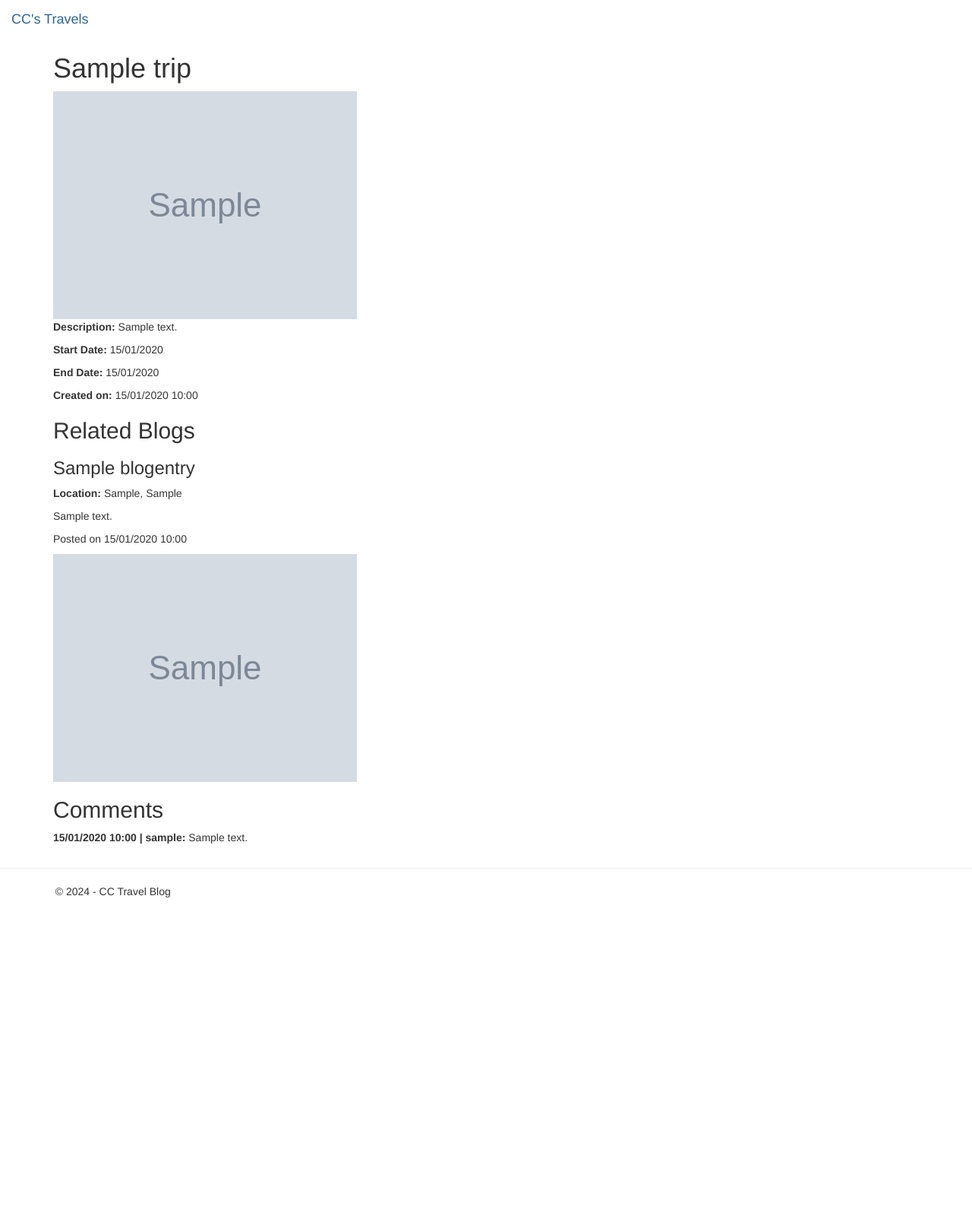
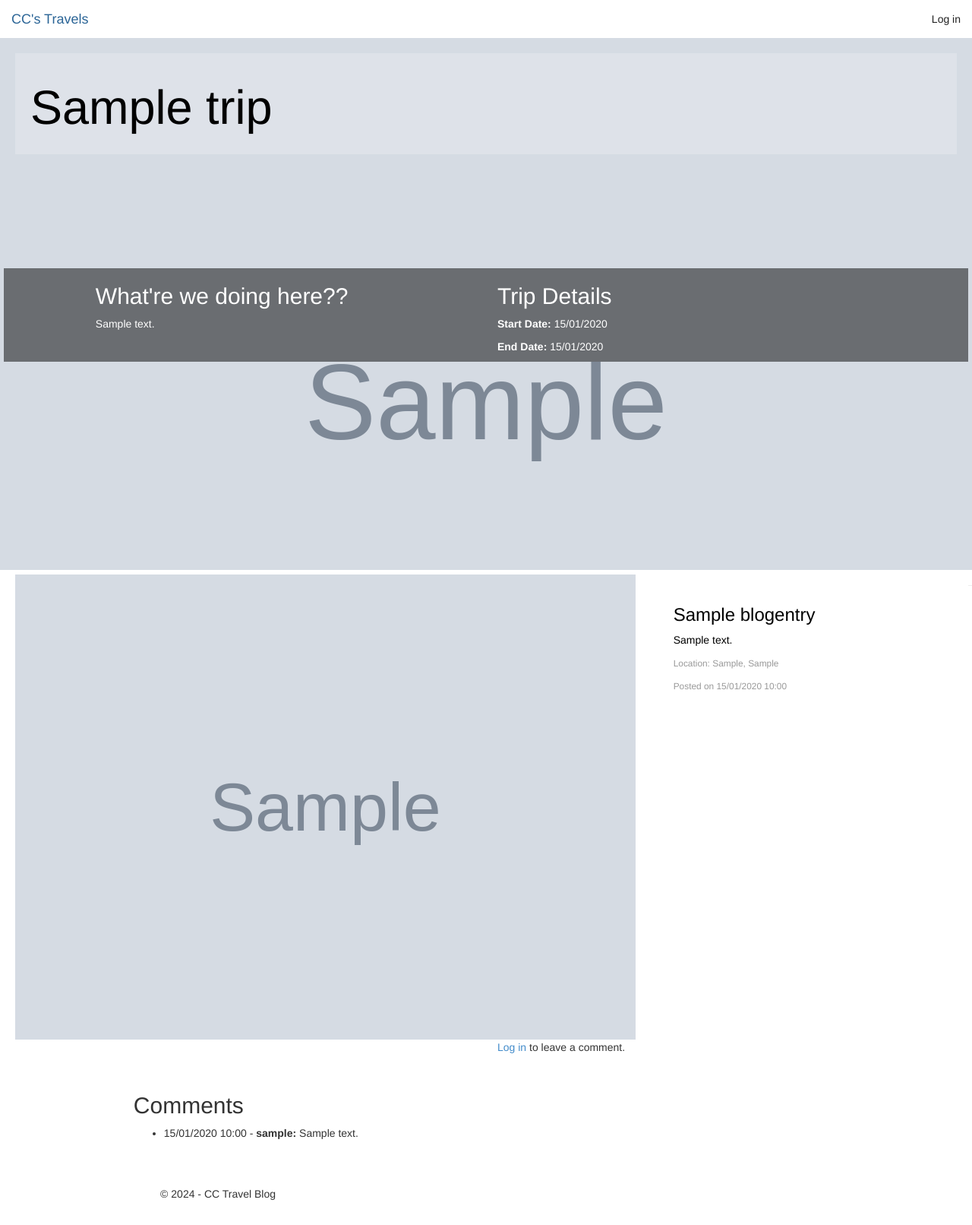
Before and after one commit to c-canty/travelBlog, a Django app: page /blogList/1/ in a window 1280 px wide. Shown: the whole page at 76% size. Before the commit the page ends 1181 px from the top, so only its background shows below. Run offline with Django 3.2, Linux system fonts and the light colour scheme; tables that the repository leaves empty hold one stand-in row (values such as "Sample post"); grey boxes marked "Sample" are stand-in pictures; some libraries are stand-ins or nearby versions.

Commit message:
Lots of things

```diff
--- a/app/templates/app/comment_create.html
+++ b/app/templates/app/comment_create.html
@@ -1,69 +1,126 @@
 {% extends "app/layout.html" %}
 
 {% block content %}
-<div class="container">
-    <!-- Trip Details -->
+{% load static %}
+<div style="background-image: url({% static 'app/Images/' %}{{ trip.imageLink }}); background-size: cover; height: 700px; padding: 20px;">
+    <div class="jumbotron jumbotron-fluid" style="background-color: rgba(255, 255, 255, 0.2); color:black; padding: 20px;">
         <h1>{{ trip.title }}</h1>
-    {%if user.is_staff %}
-    <a href={% url "blogCreate" pk=trip.id %}>New Entry</a>
-    {% endif %}
-
-    {% if trip.imageLink %}
-    <div class="trip-image">
-        <img src="{{ trip.imageLink }}" alt="{{ trip.title }} image" style="max-width: 100%; height: auto;">
+    </div>
+    <div class="container-fluid">
+        <div class="row" style="margin-top:150px; background-color: rgba(0, 0, 0, 0.5)" >
+            <div class="col-md-1"></div>
+            <div class="col-md-5"style="color:white">
+                <h2>What're we doing here??</h2>
+                <p>{{ trip.description }}</p>
+            </div>
+            <div class="col-md-5">
+                {% if trip.start_date %}
+                <div class="trip-info" style="color:white">
+                    <h2>Trip Details</h2>
+                    <p><strong>Start Date:</strong> {{ trip.start_date|date:"d/m/Y" }}</p>
+                    <p><strong>End Date:</strong> {{ trip.end_date|date:"d/m/Y" }}</p>
                 </div>
                 {% endif %}
+            </div>
+            <div class="col-md-1"></div>
+        </div>
+    <!-- Using margin to create space between sections -->
 
-    <div class="trip-info">
-        <p><strong>Description:</strong> {{ trip.description }}</p>
-        <p><strong>Start Date:</strong> {{ trip.start_date|date:"d/m/Y" }}</p>
-        <p><strong>End Date:</strong> {{ trip.end_date|date:"d/m/Y" }}</p>
-        <p><strong>Created on:</strong> {{ trip.created|date:"d/m/Y H:i" }}</p>
 </div>
 
+<div class="container-flex" style="padding-top:280px">
+    {% if trip %}
+    <!-- Trip Details -->
     <!-- Blog Entries Related to This Trip -->
     <div class="blog-list">
-        <h2>Related Blogs</h2>
         {% if blogs %}
         {% for blog in blogs %}
-            <div class="blog-entry">
-                <h3>{{ blog.title }}</h3>
-                <p><strong>Location:</strong> {{ blog.city }}, {{ blog.country }}</p>
-                <p>{{ blog.body }}</p>
-                <p>Posted on {{ blog.created|date:"d/m/Y H:i" }}</p>
-                {% if blog.imageLink %}
-                    <img src="{{ blog.imageLink }}" alt="{{ blog.title }} image" style="max-width: 100%; height: auto;">
+        {% if user.is_staff or blog.active %}
+        <div class="row mb-5" style="background-color: {% if forloop.counter|divisibleby:2 %}#222222{% else %}#ffffff{% endif %};">
+            {% if forloop.counter|divisibleby:2 %}
+            <div class="col-md-4">
+                <div class="card">
+                    <div class="card-body" style="color:{% if blog.active %}white{% else %}red{% endif %}; padding:20px">
+                        <h3 class="card-title">{{ blog.title }}</h3>
+                        <p class="card-text">{{ blog.body }}</p>
+                        <p class="card-text"><small class="text-muted">Location: {{ blog.city }}, {{ blog.country }}</small></p>
+                        <p class="card-text"><small class="text-muted">Posted on {{ blog.created|date:"d/m/Y H:i" }}</small></p>
+                        {% if user.is_staff %}
+                            <a href="{% url "blogUpdate" pk=blog.id %}" class="btn btn-primary">Edit Entry</a>
                         {% endif %}
                     </div>
+                </div>
+            </div>
+            <div class="col-md-8">
+                {% if blog.imageLink %}
+                <img src="{% static 'app/Images/' %}{{ blog.imageLink }}" style="width: 100%; height: auto;">
+                {% endif %}
+            </div>
+            {% else %}
+                <div class="col-md-8">
+                    {% if blog.imageLink %}
+                    <img src="{% static 'app/Images/' %}{{ blog.imageLink }}" style="width: 100%; height: auto;">
+                    {% endif %}
+                </div>
+                <div class="col-md-4">
+                    <div class="card">
+                        <div class="card-body" style="padding:20px; color: {% if blog.active %}black{% else %}red{% endif %}">
+                            <h3 class="card-title">{{ blog.title }}</h3>
+                            <p class="card-text">{{ blog.body }}</p>
+                            <p class="card-text"><small class="text-muted">Location: {{ blog.city }}, {{ blog.country }}</small></p>
+                            <p class="card-text"><small class="text-muted">Posted on {{ blog.created|date:"d/m/Y H:i" }}</small></p>
                             {% if user.is_staff %}
-            <a href={% url "blogUpdate" pk=blog.id %}>Edit Entry</a>
+                                <a href="{% url "blogUpdate" pk=blog.id %}" class="btn btn-primary">Edit Entry 1</a>
+                            {% endif %}
+                        </div>
+                    </div>
+                </div>
+            {% endif %}
+        </div>
         {% endif %}
     {% endfor %}
         {% else %}
             <p>No blogs found for this trip.</p>
         {% endif %}
-        {% if comments %}
-            <h2>Comments</h2>
-            {% for comment in comments %}
-            <div class="comment-entry">
-                <p><strong>{{ comment.created|date:"d/m/Y H:i" }} | {{ comment.author }}:</strong> {{ comment.comment }} </p>
-            </div>
-            {% endfor %}
-        {% else %}
-            <p>No comments found for this trip.</p>
-        {% endif %}
     </div>
 
     <!-- Comment Form -->
+    <div class="row">
+        <div class="col-md-1"></div>
+        <div class="col-md-5">
+            <div class="comment-section" style="padding: 50px">
+                {% if comments %}
+                    <h2>Comments</h2>
+                    <ul>
+                        {% for comment in comments %}
+                            <li>{{ comment.created|date:"d/m/Y H:i" }} - <strong>{{ comment.author }}:</strong> {{ comment.comment }}</li>
+                        {% endfor %}
+                    </ul>
+                {% else %}
+                    <p>Be the first to comment!</p>
+                {% endif %}
+            </div>
+        </div>
+        <div class="col-md-5">
                 {% if user.is_authenticated %}
-    <div class="comment-section">
                     <h2>Leave a Comment</h2>
                     <form method="post">
                         {% csrf_token %}
                         {{ form.as_p }}
                         <button type="submit" class="btn btn-primary">Submit</button>
                     </form>
+                {% else %}
+                    <p><a href="{% url 'login' %}">Log in</a> to leave a comment.</p>
+                {% endif %}
+
             </div>
+        </div>
+        <div class="col-md-1"></div>
+    </div>
+
+    {% else %}
+    <p>No trip found.</p>
     {% endif %}
 </div>
+
 {% endblock %}
--- a/app/templates/app/layout.html
+++ b/app/templates/app/layout.html
@@ -66,8 +66,8 @@
                     <li> <a href={% url "newsCreate" %}>New News</a></li>
 
                 </ul>
+                {% endif %}
                 {% include 'app/loginpartial.html' %}
-                {% endif %}
             </div>
         </div>
     </div>
--- a/app/views.py
+++ b/app/views.py
@@ -16,6 +16,7 @@ from django.urls import reverse_lazy
 from django.urls import reverse
 from django.conf import settings
 import os
+from django.core.files.storage import FileSystemStorage
 import random
 
 
@@ -29,7 +30,6 @@ class TripListView(ListView):
         context = super().get_context_data(**kwargs)
 
         # Define the folder where your images are stored (relative to the Django base directory)
-        # If your project base directory is `TravelBlogProject`
         folder_path = os.path.join(settings.BASE_DIR, 'app', 'static', 'app', 'Images')
 
         # List all file names in the folder
@@ -39,21 +39,20 @@ class TripListView(ListView):
             all_files = []
             print(f"Error listing files: {e}")
 
-        # Ensure at least 4-5 files are available before random sampling
-        if len(all_files) >= 5:
-            random_files = random.sample(all_files, 4)  # Sample 5 random unique file names
+        # Ensure at least 20 files are available before random sampling
+        if len(all_files) >= 20:
+            random_files = random.sample(all_files, 20)  # Sample 20 random unique file names
         else:
-            random_files = all_files  # Fallback to all available if fewer than 5
+            random_files = all_files  # Fallback to all available files if fewer than 20
 
         # Add other context variables
         context['title'] = 'CC Travels!'
         context['news'] = NewsFeedEntry.objects.filter(active=True).order_by('id')[:5]
         context['year'] = datetime.now().year
         context['random_files'] = random_files  # Adding random file names to the context
-        for image in random_files:
-            print(image)
 
         return context
+
 
 
 class TripCommentCreateView(CreateView, LoginRequiredMixin):
@@ -73,20 +72,23 @@ class TripCommentCreateView(CreateView, LoginRequiredMixin):
         context = super().get_context_data(**kwargs)
         context['title'] = 'Create Comment'
         context['year'] = datetime.now().year
-        context['news'] = NewsFeedEntry.objects.filter(active=True)
         context['trip'] = Trip.objects.get(pk=self.kwargs['pk'])
         context['blogs'] = BlogEntry.objects.filter(trip=self.kwargs['pk'])
         context['comments'] = TripComment.objects.filter(trip=self.kwargs['pk'])
         return context
 
-class TripCreateView(CreateView, LoginRequiredMixin):
+class TripCreateView(LoginRequiredMixin, CreateView):
     model = Trip
     form_class = TripCreateForm
     template_name = 'app/generic_form.html'
     success_url = '/'
 
     def form_valid(self, form):
-        form.save()
+        image_file = self.request.FILES.get('image')
+        if image_file:
+            fs = FileSystemStorage(location='app/static/app/Images/')
+            filename = fs.save(image_file.name, image_file)
+            form.instance.imageLink = filename
         return super().form_valid(form)
 
     def get_context_data(self, **kwargs):
@@ -94,6 +96,7 @@ class TripCreateView(CreateView, LoginRequiredMixin):
         context['title'] = 'Create Trip'
         context['year'] = datetime.now().year
         context['initialize_datepicker'] = True  # Unique context variable
+        context['image_upload'] = True
         return context
 
 class TripUpdateView(UpdateView, LoginRequiredMixin):
@@ -103,14 +106,19 @@ class TripUpdateView(UpdateView, LoginRequiredMixin):
     success_url = '/'
 
     def form_valid(self, form):
-        form.save()
+        image_file = self.request.FILES.get('image')
+        if image_file:
+            fs = FileSystemStorage(location='app/static/app/Images/')
+            filename = fs.save(image_file.name, image_file)
+            form.instance.imageLink = filename
         return super().form_valid(form)
 
     def get_context_data(self, **kwargs):
         context = super().get_context_data(**kwargs)
         context['title'] = 'Update Trip'
         context['year'] = datetime.now().year
-        context['initialize_datepicker'] = True  # Unique context variable
+        context['initialize_datepicker'] = True
+        context['image_upload'] = True
         return context
 
 
@@ -121,19 +129,24 @@ class BlogCreateView(CreateView, LoginRequiredMixin):
 
 
     def get_success_url(self):
-        # Redirect back to the detail page of the trip with the given pk
-        return reverse('blogList', kwargs={'pk': self.kwargs['pk']})
+    # Assuming 'trip' is the foreign key relationship to the Trip model in the Blog model
+        trip_id = self.object.trip.id
+    # Redirect back to the detail page of the trip with the given trip_id
+        return reverse('blogList', kwargs={'pk': trip_id})
 
     def form_valid(self, form):
         # Retrieve the trip based on the URL parameter
         trip = Trip.objects.get(pk=self.kwargs['pk'])
         # Associate the BlogEntry with the specific trip
+        image_file = self.request.FILES.get('image')
+        if image_file:
+            fs = FileSystemStorage(location='app/static/app/Images/')
+            filename = fs.save(image_file.name, image_file)
+            form.instance.imageLink = filename
         form.instance.trip = trip
 
         # Create a newsfeed entry as before
         new_news = NewsFeedEntry.objects.create(title=form.cleaned_data['title'], body="NEW BLOG ENTRY!", active=True)
-
-
 
         # Call the parent class's form_valid method
         return super().form_valid(form)
@@ -143,15 +156,26 @@ class BlogCreateView(CreateView, LoginRequiredMixin):
         context['title'] = 'Create Blog Entry'
         context['year'] = datetime.now().year
         context['trip'] = Trip.objects.get(pk=self.kwargs['pk'])  # Pass the trip to the context
+        context['image_upload'] = True
         return context
 
 class BlogUpdateView(UpdateView, LoginRequiredMixin):
     model = BlogEntry
     form_class = BlogEntryUpdateForm
     template_name = 'app/generic_form.html'
-    success_url = '/'
+    def get_success_url(self):
+    # Assuming 'trip' is the foreign key relationship to the Trip model in the Blog model
+        trip_id = self.object.trip.id
+    # Redirect back to the detail page of the trip with the given trip_id
+        return reverse('blogList', kwargs={'pk': trip_id})
+
 
     def form_valid(self, form):
+        image_file = self.request.FILES.get('image')
+        if image_file:
+            fs = FileSystemStorage(location='app/static/app/Images/')
+            filename = fs.save(image_file.name, image_file)
+            form.instance.imageLink = filename
         form.save()
         return super().form_valid(form)
 
@@ -159,6 +183,7 @@ class BlogUpdateView(UpdateView, LoginRequiredMixin):
         context = super().get_context_data(**kwargs)
         context['title'] = 'Update Blog Entry'
         context['year'] = datetime.now().year
+        context['image_upload'] = True
         return context
 
 class BlogActiveToggleView(UpdateView, LoginRequiredMixin):
```
Also changed, not shown: app/templates/app/generic_form.html (+15 -6 lines), app/templates/app/index.html (+59 -19 lines), app/static/app/Images/183348432_4263835303626836_2212819610670280897_n.jpg (added), app/static/app/Images/18739961_1533025753374485_5078860442249484305_n.jpg (added), app/static/app/Images/246471_504957522847985_898486312_n.jpg (added), app/static/app/Images/285169691_5483115748365446_1727223323260398953_n.jpg (added), app/static/app/Images/67326170_2589839194359797_1502692225170014208_n.jpg (added), app/static/app/Images/breadboys.jpg (added), app/static/app/Images/charlotte.jpg (added), app/static/app/Images/received_267080116433474.jpeg (added), static/app/Images/67326170_2589839194359797_1502692225170014208_n.jpg (added), staticapp/Images/67326170_2589839194359797_1502692225170014208_n.jpg (added), staticapp/Images/67326170_2589839194359797_1502692225170014208_n_4a6BPYd.jpg (added), staticapp/Images/67326170_2589839194359797_1502692225170014208_n_MY193zY.jpg (added). Lines whose indentation alone changed are shown as unchanged.
